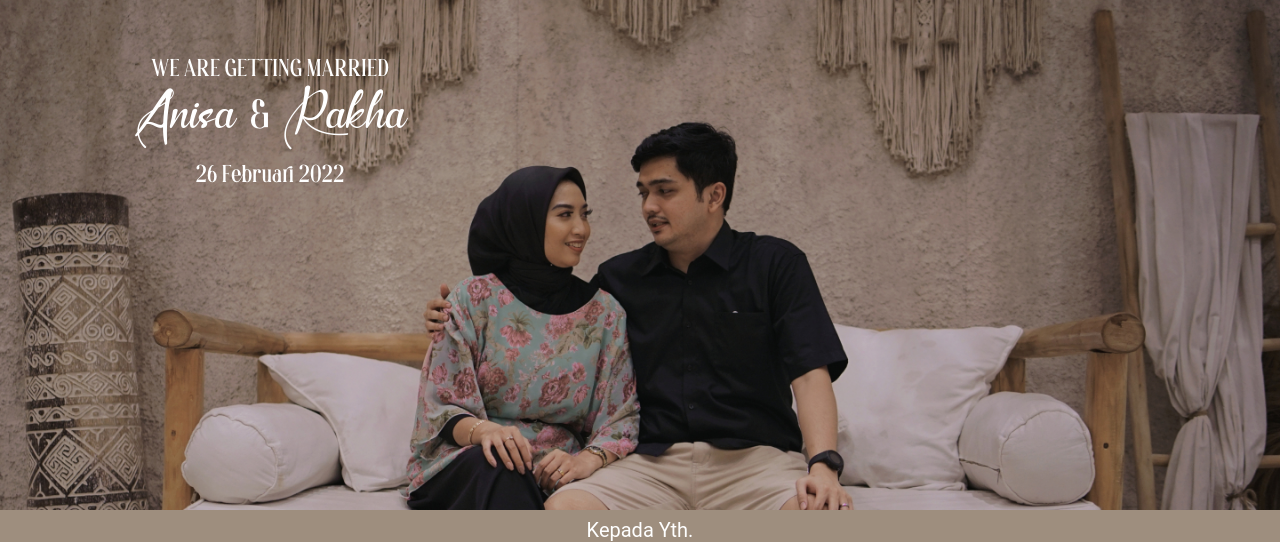
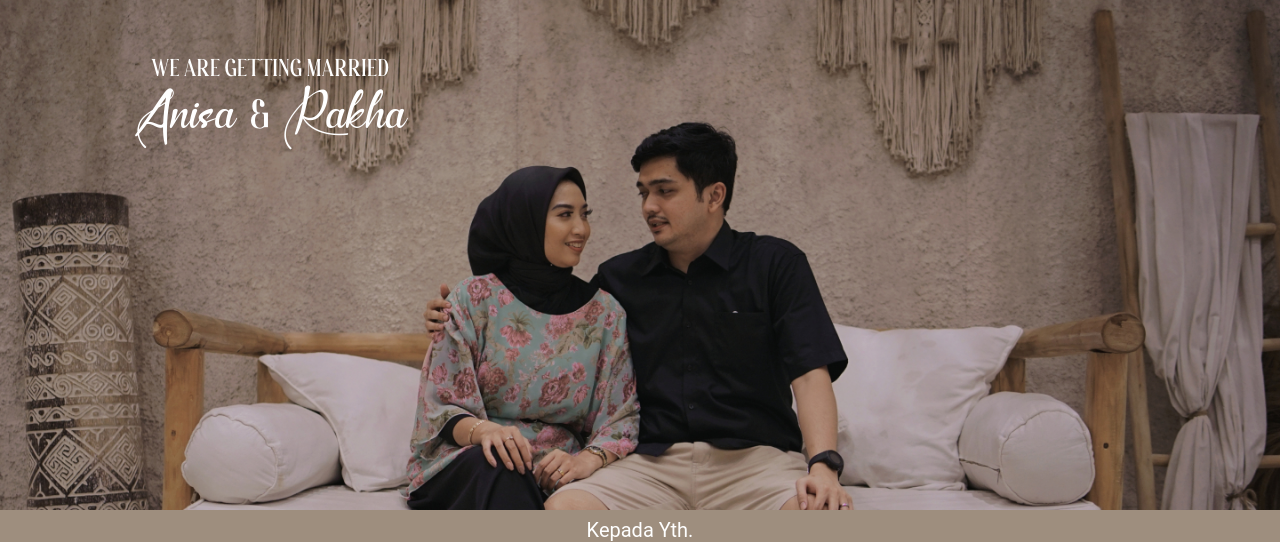
Before and after one commit to anisarakhawin/anisarakhawin.github.io, a plain HTML site: page index.html in a window 1280 px wide. Shown: the top 542 px of the page. Drawn offline with Linux system fonts and the light colour scheme; a web font is replaced by a local one.

Commit message:
adjust main page

```diff
--- a/index.html
+++ b/index.html
@@ -25,11 +25,11 @@
         <div class="col-12 col-lg-4 col-md-6 text-center" data-aos="zoom-in" data-aos-easing="ease-out-back" data-aos-duration="1000">
           <h4>Anisa <span class="and-symbol">&</span> Rakha</h4>
         </div>
-        <div class="col-12 col-lg-4 col-md-6 text-center" data-aos="zoom-in" data-aos-easing="ease-out-back" data-aos-duration="1000">
-          <h5>
-            26 Februari 2022
-          </h5>
-        </div>
+<!--        <div class="col-12 col-lg-4 col-md-6 text-center" data-aos="zoom-in" data-aos-easing="ease-out-back" data-aos-duration="1000">-->
+<!--          <h5>-->
+<!--            26 Februari 2022-->
+<!--          </h5>-->
+<!--        </div>-->
       </div>
     </div>
   </section>
```
Also changed, not shown: main.html (+5 -5 lines).
